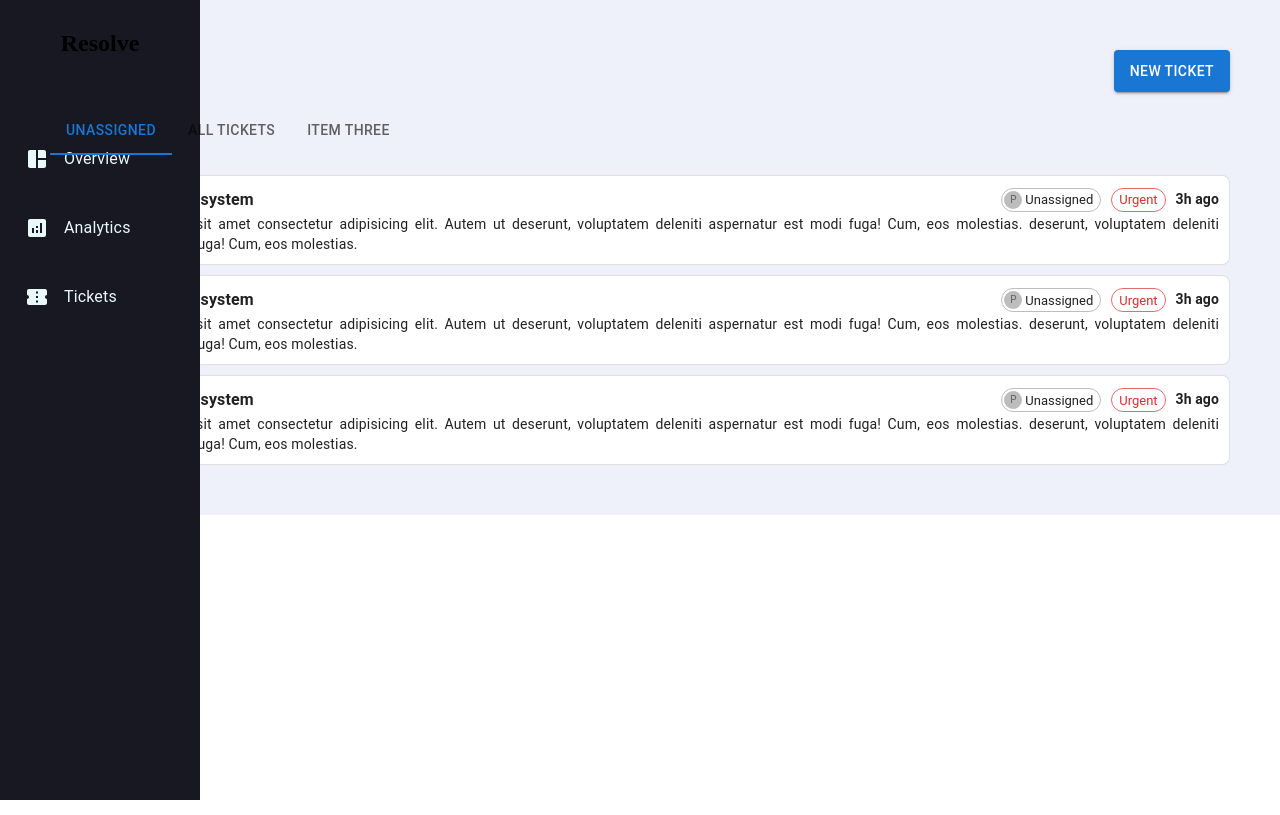
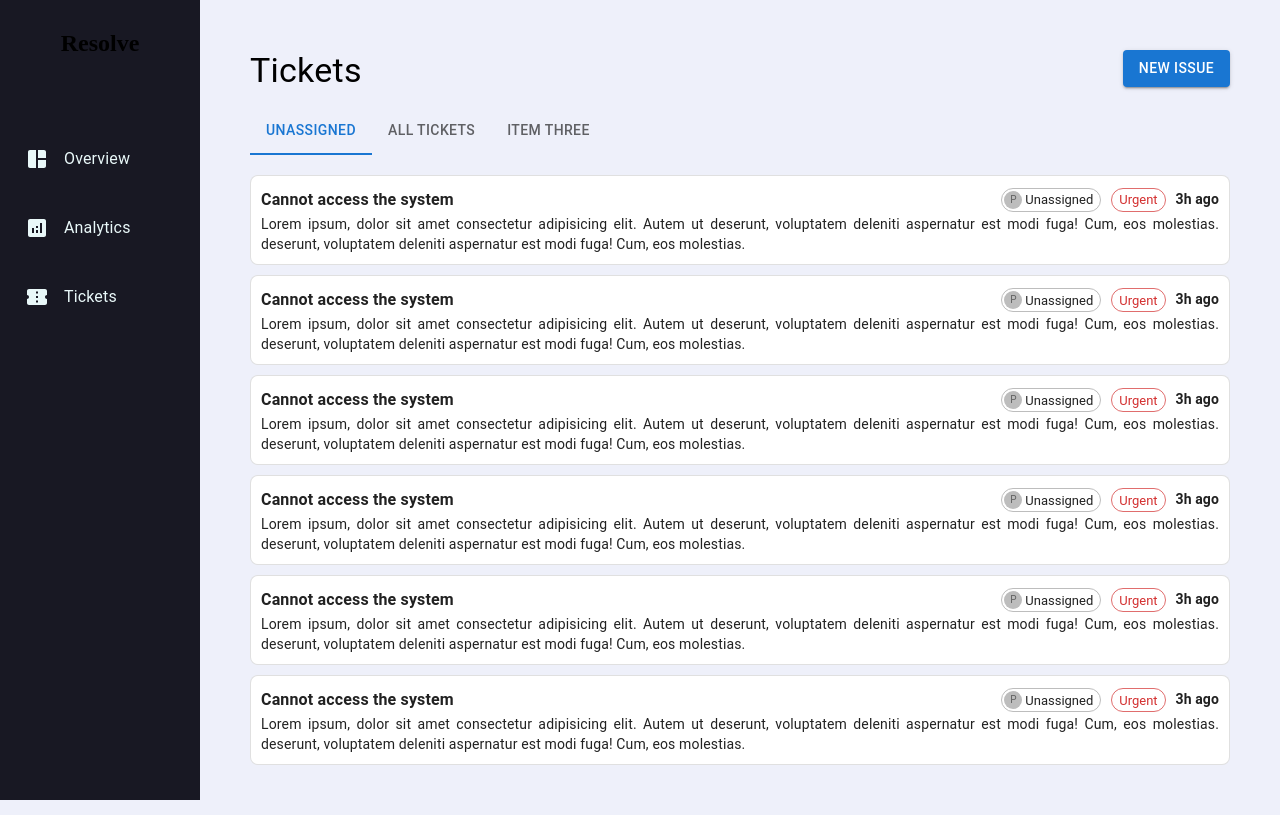
Before and after one commit to mohammedrehan275/resolve, a React (Vite) app: page / in a window 1280 px wide. Built offline with nearby package versions, Linux system fonts and the light colour scheme.

Commit message:
using new ticket ticket component in app

```diff
--- a/src/App.css
+++ b/src/App.css
@@ -3,7 +3,9 @@
   background-color: #eef0fa;
 }
 .main__area{
-  margin: 50px;
+  /* margin: 50px; */
+  margin-left: 200px;
+  padding: 50px;
 }
 .header{
   display: flex;
--- a/src/App.jsx
+++ b/src/App.jsx
@@ -1,11 +1,13 @@
 import "./App.css";
 import SideBar from "./components/sidebar/SideBar";
-import Button from "@mui/material/Button";
-import Tab from "@mui/material/Tab";
-import Tabs from "@mui/material/Tabs";
 import { useState } from "react";
 import Ticket from "./components/ticket/Ticket";
-import { Typography } from "@mui/material";
+import {
+  Typography,
+  Tab,
+  Tabs,
+} from "@mui/material";
+import NewTicket from "./components/newTicket/NewTicket";
 
 function App() {
   const [value, setValue] = useState(0);
@@ -17,7 +19,7 @@ function App() {
   function a11yProps(index) {
     return {
       id: `simple-tab-${index}`,
-      'aria-controls': `simple-tabpanel-${index}`,
+      "aria-controls": `simple-tabpanel-${index}`,
     };
   }
 
@@ -27,7 +29,7 @@ function App() {
       <div className="main__area">
         <div className="header">
           <Typography variant="h4">Tickets</Typography>
-          <Button variant="contained">New Ticket</Button>
+          <NewTicket />
         </div>
         <Tabs
           value={value}
@@ -42,6 +44,9 @@ function App() {
           <Ticket />
           <Ticket />
           <Ticket />
+          <Ticket />
+          <Ticket />
+          <Ticket />
         </div>
       </div>
     </div>
```
